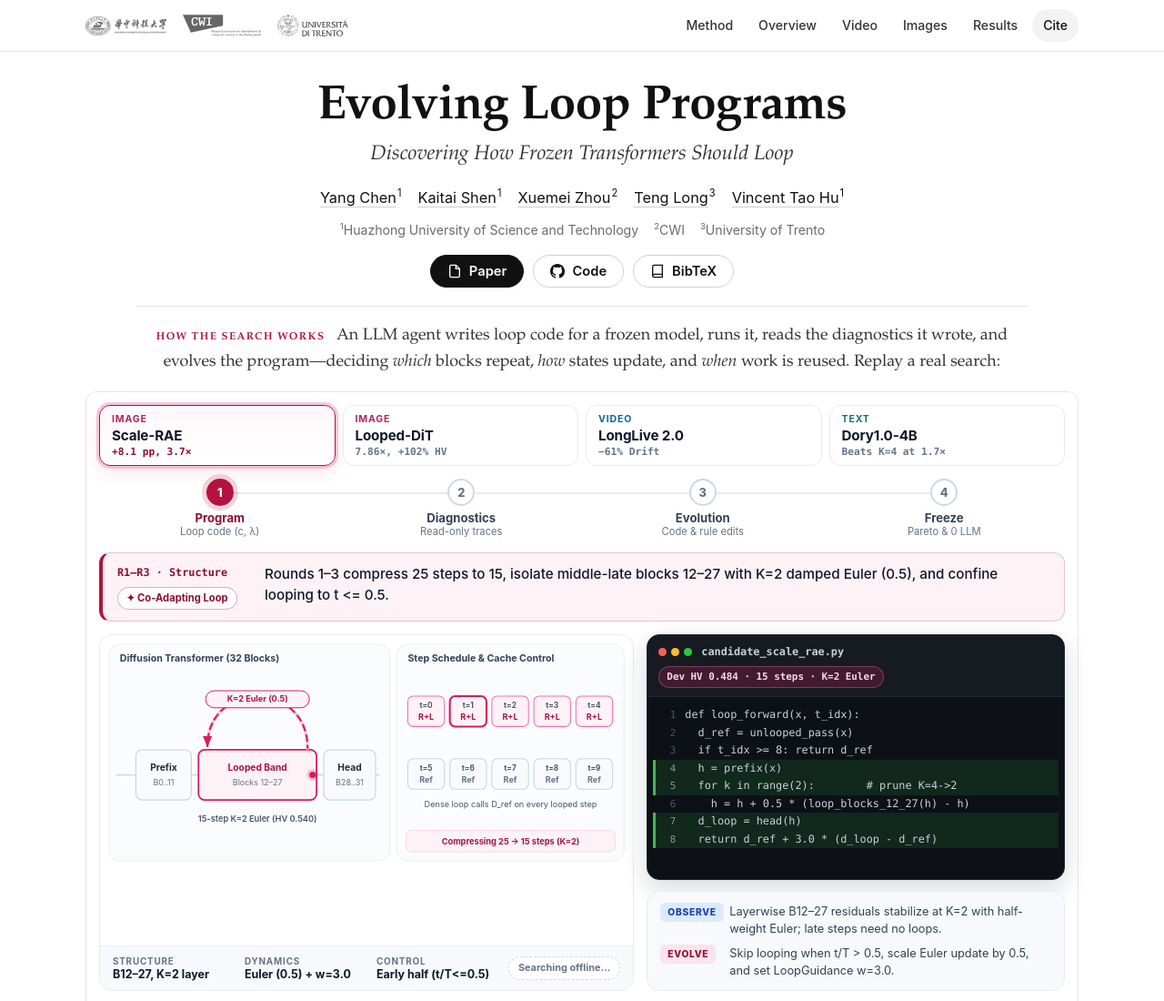
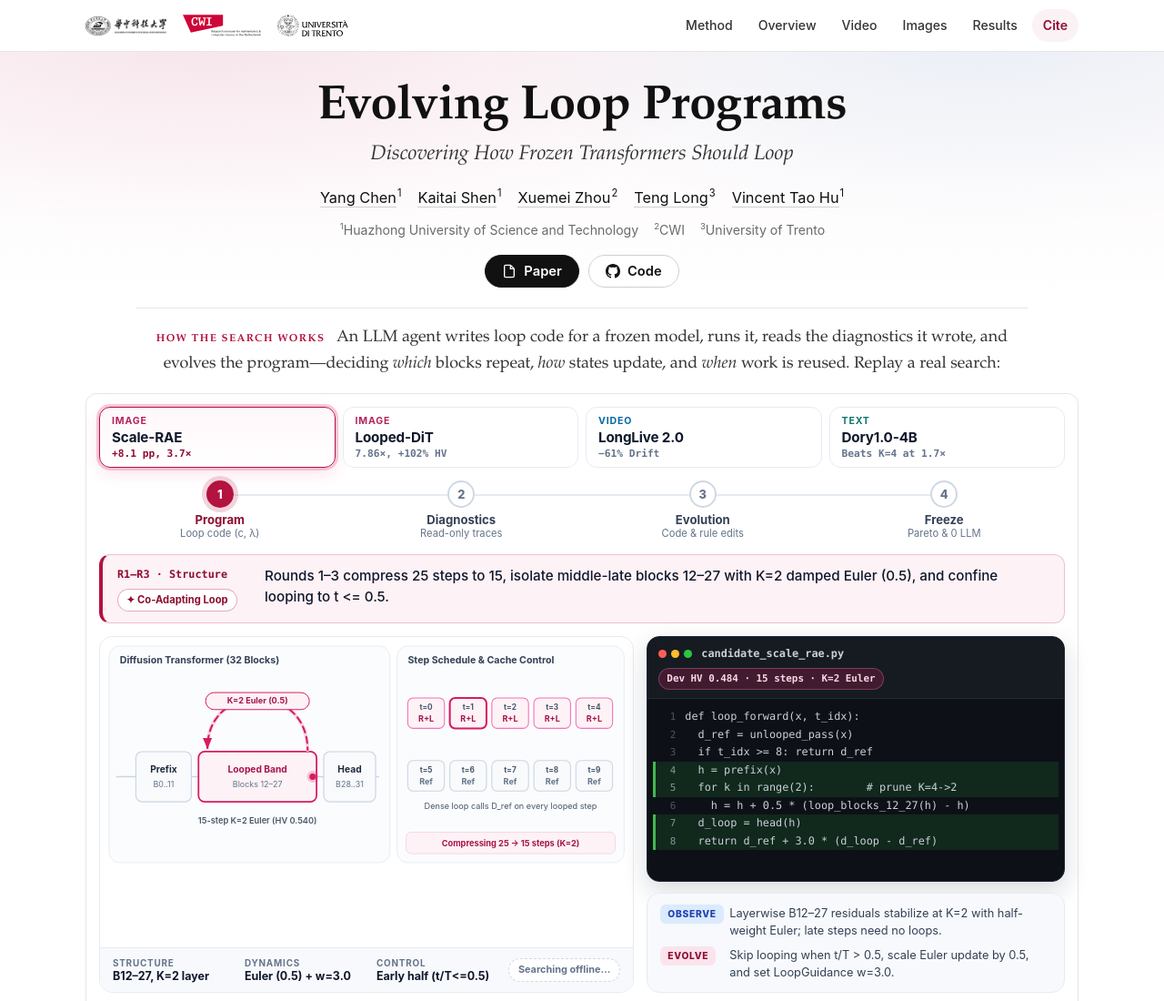
Before and after one commit to vibe-hust/elp_page, a plain HTML site: page index.html in a window 1280 px wide. Shown: the top 1100 px of the page at 91% size. Drawn offline with Linux system fonts and the light colour scheme.

Commit message:
Add sticky topbar with active section indicator, hero wash, and simplify hero buttons

```diff
--- a/index.html
+++ b/index.html
@@ -7,7 +7,7 @@
   <meta name="description" content="ELP lets an LLM agent search over executable loop programs for frozen transformers, improving quality-compute trade-offs across image, video, and text models without weight updates." />
   <link rel="icon" href="assets/figures/loop-dna.svg" type="image/svg+xml" />
   <link rel="canonical" href="https://vibe-hust.github.io/elp_page/" />
-  <link rel="stylesheet" href="styles.css?v=20261128" />
+  <link rel="stylesheet" href="styles.css?v=20261128b" />
 </head>
 <body id="top">
   <header class="topbar">
@@ -56,10 +56,6 @@
           <a class="btn" href="https://github.com/vibe-hust/elp_code" target="_blank" rel="noopener">
             <svg viewBox="0 0 16 16" fill="currentColor" aria-hidden="true"><path d="M8 0C3.58 0 0 3.58 0 8c0 3.54 2.29 6.53 5.47 7.59.4.07.55-.17.55-.38 0-.19-.01-.82-.01-1.49-2.01.37-2.53-.49-2.69-.94-.09-.23-.48-.94-.82-1.13-.28-.15-.68-.52-.01-.53.63-.01 1.08.58 1.23.82.72 1.21 1.87.87 2.33.66.07-.52.28-.87.51-1.07-1.78-.2-3.64-.89-3.64-3.95 0-.87.31-1.59.82-2.15-.08-.2-.36-1.02.08-2.12 0 0 .67-.21 2.2.82.64-.18 1.32-.27 2-.27.68 0 1.36.09 2 .27 1.53-1.04 2.2-.82 2.2-.82.44 1.1.16 1.92.08 2.12.51.56.82 1.27.82 2.15 0 3.07-1.87 3.75-3.65 3.95.29.25.54.73.54 1.48 0 1.07-.01 1.93-.01 2.2 0 .21.15.46.55.38A8.013 8.013 0 0 0 16 8c0-4.42-3.58-8-8-8z"/></svg>
             Code
-          </a>
-          <a class="btn" href="#bibtex">
-            <svg viewBox="0 0 24 24" fill="none" stroke="currentColor" stroke-width="2" aria-hidden="true"><path d="M4 19.5A2.5 2.5 0 0 1 6.5 17H20"/><path d="M6.5 2H20v20H6.5A2.5 2.5 0 0 1 4 19.5v-15A2.5 2.5 0 0 1 6.5 2z"/></svg>
-            BibTeX
           </a>
         </div>
       </div>
--- a/styles.css
+++ b/styles.css
@@ -1398,14 +1398,28 @@ pre.bib-code {
 
 body { background: #ffffff; color: var(--ink); }
 
-.topbar { background: #ffffff; border-bottom: 1px solid var(--border); }
-.topbar-logos { opacity: 0.75; }
-.topbar-logos .logo-cwi { filter: grayscale(1); }
-.nav-links a { color: var(--ink-2); }
-.nav-links a:hover, .nav-links a.active { color: var(--ink); background: var(--surface-2); }
+.topbar {
+  position: sticky;
+  top: 0;
+  z-index: 100;
+  background: rgba(255, 255, 255, 0.86);
+  backdrop-filter: saturate(160%) blur(12px);
+  -webkit-backdrop-filter: saturate(160%) blur(12px);
+  border-bottom: 1px solid var(--border);
+}
+.nav-links a { color: var(--ink-2); transition: background 0.14s ease, color 0.14s ease; }
+.nav-links a:hover { color: var(--ink); background: var(--surface-2); }
+.nav-links a.active { color: var(--ours-dark); background: var(--ours-soft); font-weight: 600; }
 
 /* Hero */
-.hero { padding: 34px 0 16px; text-align: center; }
+.hero {
+  padding: 34px 0 18px;
+  text-align: center;
+  background:
+    radial-gradient(920px 360px at 18% -30px, rgba(180, 18, 63, 0.085), transparent 66%),
+    radial-gradient(860px 340px at 84% -20px, rgba(0, 118, 198, 0.075), transparent 64%),
+    linear-gradient(180deg, rgba(251, 242, 245, 0.52) 0%, rgba(255, 255, 255, 0) 100%);
+}
 .hero-text { align-items: center; max-width: 900px; margin: 0 auto; }
 .hero-title { font-family: var(--serif); font-weight: 600; font-size: clamp(2.3rem, 4.6vw, 3.3rem); line-height: 1.05; letter-spacing: -0.01em; }
 .hero-subtitle { font-family: var(--serif); font-style: italic; font-size: clamp(1.1rem, 2vw, 1.4rem); color: var(--ink-2); margin-top: -4px; }
```
